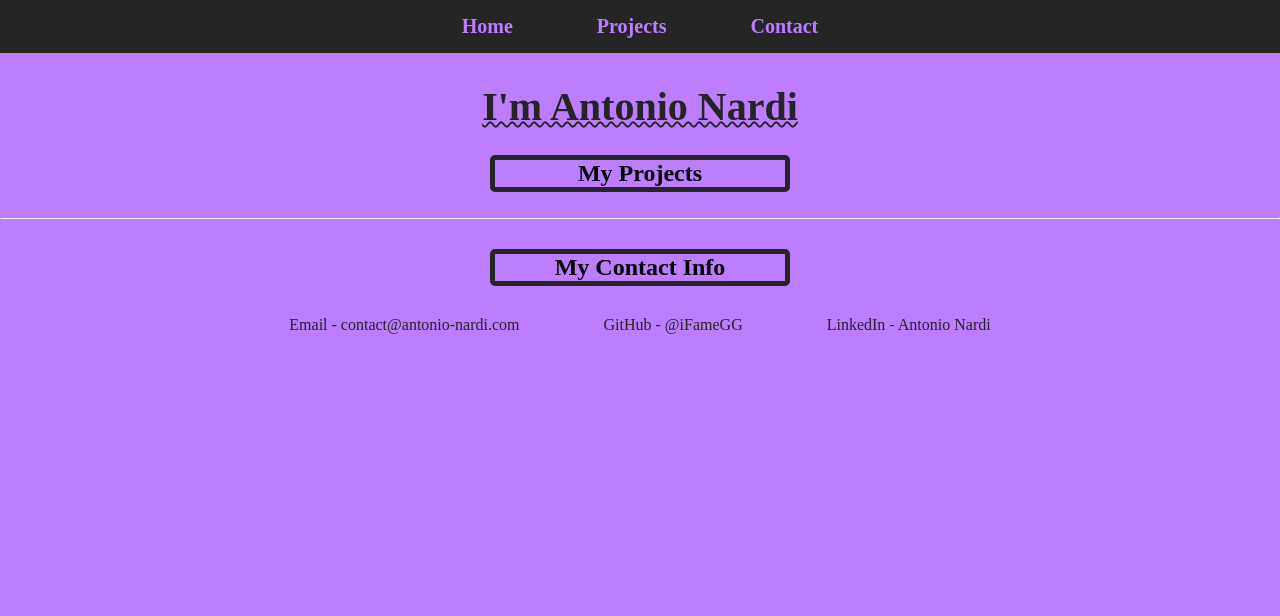
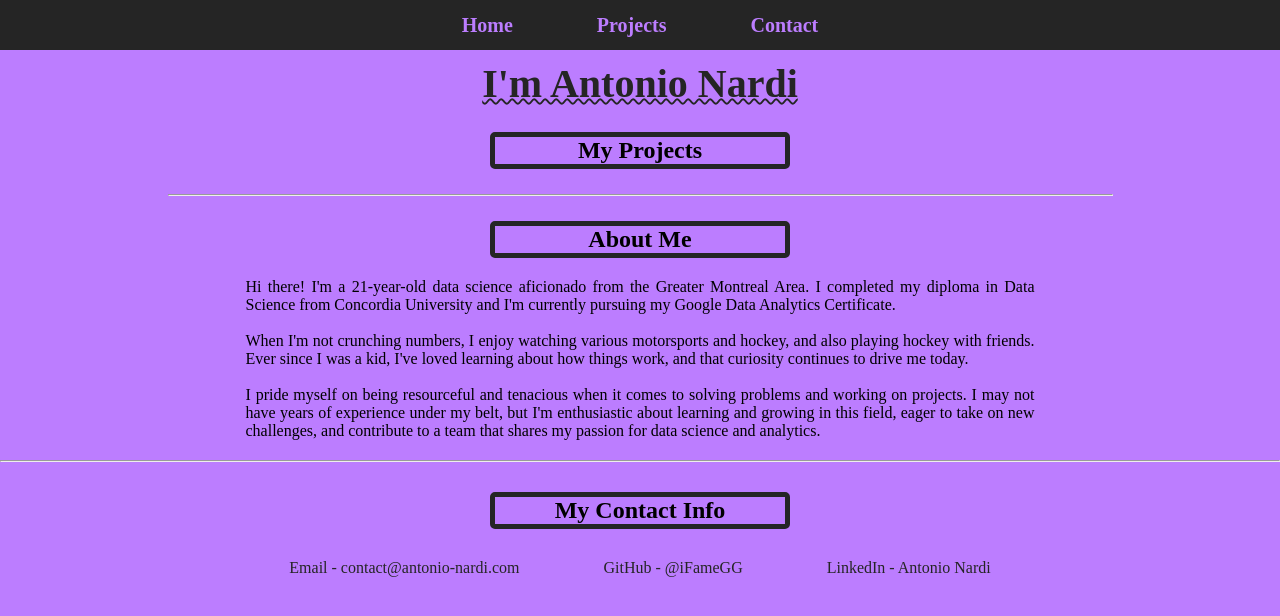
Before and after one commit to iFameGG/PersonalPortfolio, a Django app: page / in a window 1280 px wide. Shown: the top 616 px of the page. Run offline with Django 4.2, Linux system fonts and the light colour scheme; data that the repository does not hold is empty; some web fonts are replaced.

Commit message:
added about me

```diff
--- a/main/templates/home.html
+++ b/main/templates/home.html
@@ -1,4 +1,8 @@
 <style>
+    .default-page {
+        margin-top: 30px;
+    }
+
     .project-preview {
         border: 5px solid #252525;
         border-radius: 25px;
@@ -49,6 +53,13 @@
         margin-top: 5px;
         text-align: center;
     }
+
+    .education {
+        display:flex;
+        justify-content:center;
+        align-items:center;
+        flex-direction:column;
+    }
 </style>
 
 {% extends 'base.html' %}
@@ -59,7 +70,7 @@
     <h1 class="page-h1">I'm Antonio Nardi</h1>
 
     <div class="main-section">
-        <h2 class="subtitle">My Projects</h2>
+        <h2 id="projects" class="subtitle">My Projects</h2>
         <div class="project-list">
             {% for project in projects %}
             <div class="project-preview">
@@ -90,6 +101,24 @@
             {% endfor %}
 
         </div>
+
+        <div class="education">
+            <hr style="margin-top: 20px; margin-bottom: 20px; width: 75%;">
+            <h2 id="about-me"  class="subtitle">About Me</h2>
+            <p style=" text-align: justify; text-justify: inter-word; padding: 15px 15px 0px 15px; width: 65%">
+                Hi there! I'm a 21-year-old data science aficionado from the Greater Montreal Area. I completed my
+                diploma in Data Science from Concordia University and I'm currently pursuing my Google Data Analytics
+                Certificate.
+                <br><br>
+                When I'm not crunching numbers, I enjoy watching various motorsports and hockey, and also playing hockey with friends.
+                Ever since I was a kid, I've loved learning about how things work, and that curiosity continues to drive me today.
+                <br><br>
+                I pride myself on being resourceful and tenacious when it comes to solving problems and working
+                on projects. I may not have years of experience under my belt, but I'm enthusiastic about learning
+                and growing in this field, eager to take on new challenges, and contribute to a team that shares
+                my passion for data science and analytics.
+            </p>
+        </div>
     </div>
 </div>
 
--- a/templates/base.html
+++ b/templates/base.html
@@ -54,6 +54,10 @@
             align-items: center;
             padding: 15px 5%;
             background-color: #252525;
+            position: fixed;
+            top: 0;
+            width: 100%;
+            height: 50px;
         }
 
         .nav-li {
```
